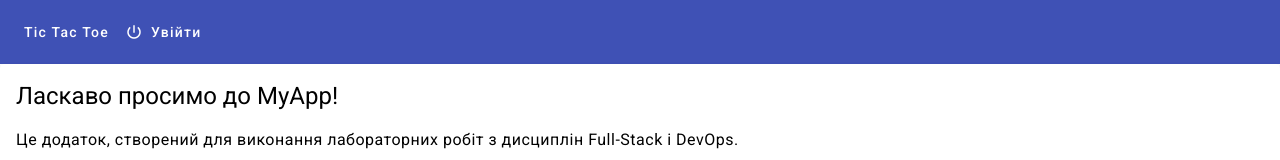
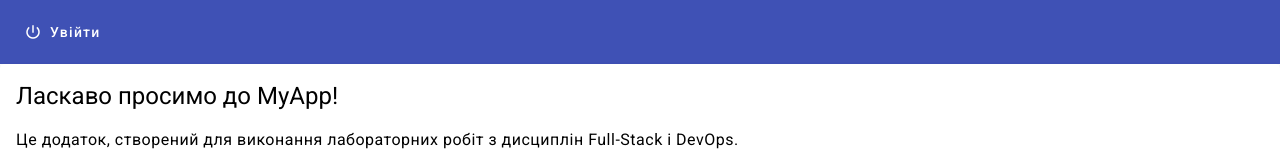
Before and after one commit to YuriiBishchuk/labEuUniversity, an Angular app in the folder AngularAuthYtAPI/ClientApp/: page / in a window 1280 px wide. Shown: the top 160 px of the page. Built offline with nearby package versions, Linux system fonts and the light colour scheme.

Commit message:
Update navbar.component.html

```diff
--- a/AngularAuthYtAPI/ClientApp/src/app/navbar/navbar.component.html
+++ b/AngularAuthYtAPI/ClientApp/src/app/navbar/navbar.component.html
@@ -1,8 +1,4 @@
 <mat-toolbar color="primary">
-  <span>
-    <button mat-button routerLink="/">{{ title }}</button>
-    <button mat-button routerLink="/board" *ngIf="isAuthenticated">Дошка</button>
-  </span>
   <div>
     <button mat-button routerLink="/login" *ngIf="!isAuthenticated">
       <mat-icon>power_settings_new</mat-icon>
```
